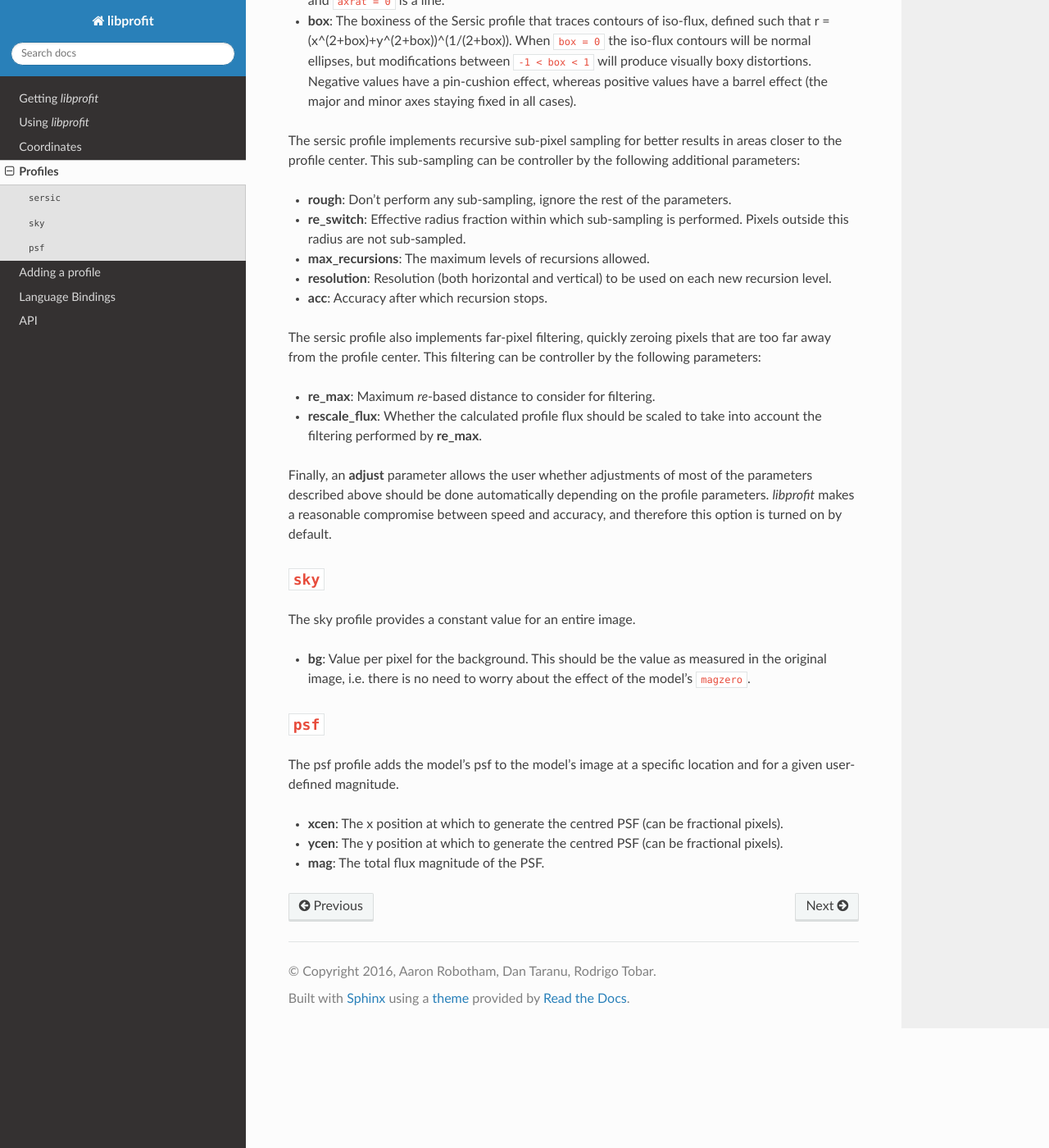
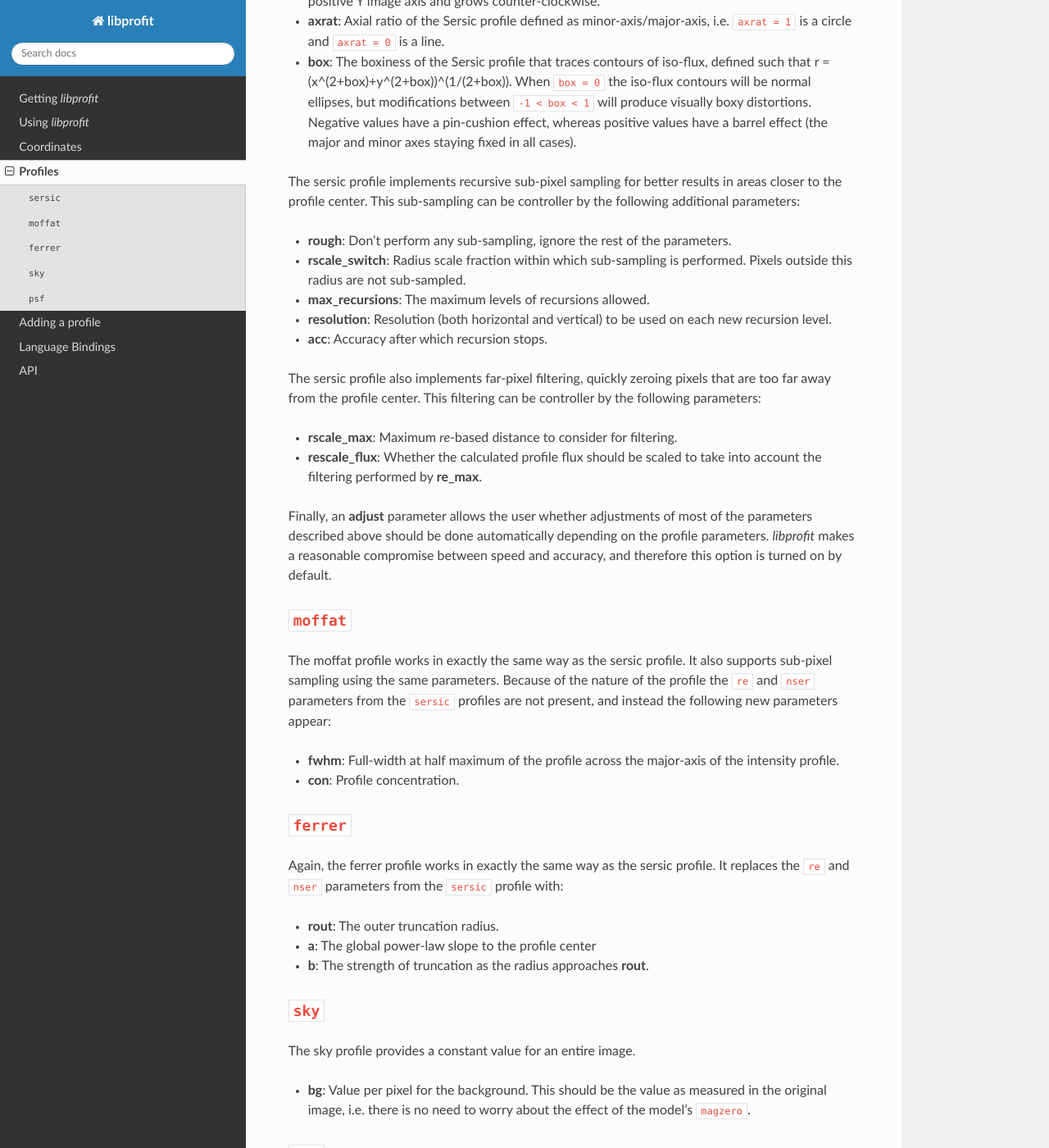
Before and after one commit to ICRAR/libprofit, a Sphinx documentation site: the page built from docs/profiles.rst, in a window 1280 px wide and 1400 px high, scrolled down 773 px. Shown: the whole window at 82% size. Built offline with Sphinx 7.4.7 and the Read the Docs theme 2.0.0, drawn with Linux system fonts in a browser that asks for light colours.

Commit message:
docs: listing new profiles
Signed-off-by: Rodrigo Tobar <rtobar@icrar.org>

```diff
--- a/docs/profiles.rst
+++ b/docs/profiles.rst
@@ -38,7 +38,7 @@ in areas closer to the profile center.
 This sub-sampling can be controller by the following additional parameters:
 
 * **rough**: Don't perform any sub-sampling, ignore the rest of the parameters.
-* **re_switch**: Effective radius fraction within which sub-sampling is performed.
+* **rscale_switch**: Radius scale fraction within which sub-sampling is performed.
   Pixels outside this radius are not sub-sampled.
 * **max_recursions**: The maximum levels of recursions allowed.
 * **resolution**: Resolution (both horizontal and vertical) to be used
@@ -50,7 +50,7 @@ quickly zeroing pixels that are too far away
 from the profile center.
 This filtering can be controller by the following parameters:
 
-* **re_max**: Maximum *re*-based distance to consider for filtering.
+* **rscale_max**: Maximum *re*-based distance to consider for filtering.
 * **rescale_flux**: Whether the calculated profile flux should be scaled
   to take into account the filtering performed by **re_max**.
 
@@ -59,6 +59,30 @@ whether adjustments of most of the parameters described
 above should be done automatically depending on the profile parameters.
 *libprofit* makes a reasonable compromise between speed and accuracy,
 and therefore this option is turned on by default.
+
+``moffat``
+----------
+
+The moffat profile works in exactly the same way as the sersic profile.
+It also supports sub-pixel sampling using the same parameters.
+Because of the nature of the profile
+the ``re`` and ``nser`` parameters from the ``sersic`` profiles
+are not present, and instead the following new parameters appear:
+
+* **fwhm**: Full-width at half maximum of the profile
+  across the major-axis of the intensity profile.
+* **con**: Profile concentration.
+
+``ferrer``
+----------
+
+Again, the ferrer profile works in exactly the same way as the sersic profile.
+It replaces the ``re`` and ``nser`` parameters from the ``sersic`` profile
+with:
+
+* **rout**: The outer truncation radius.
+* **a**: The global power-law slope to the profile center
+* **b**: The strength of truncation as the radius approaches **rout**.
 
 ``sky``
 -------
```
